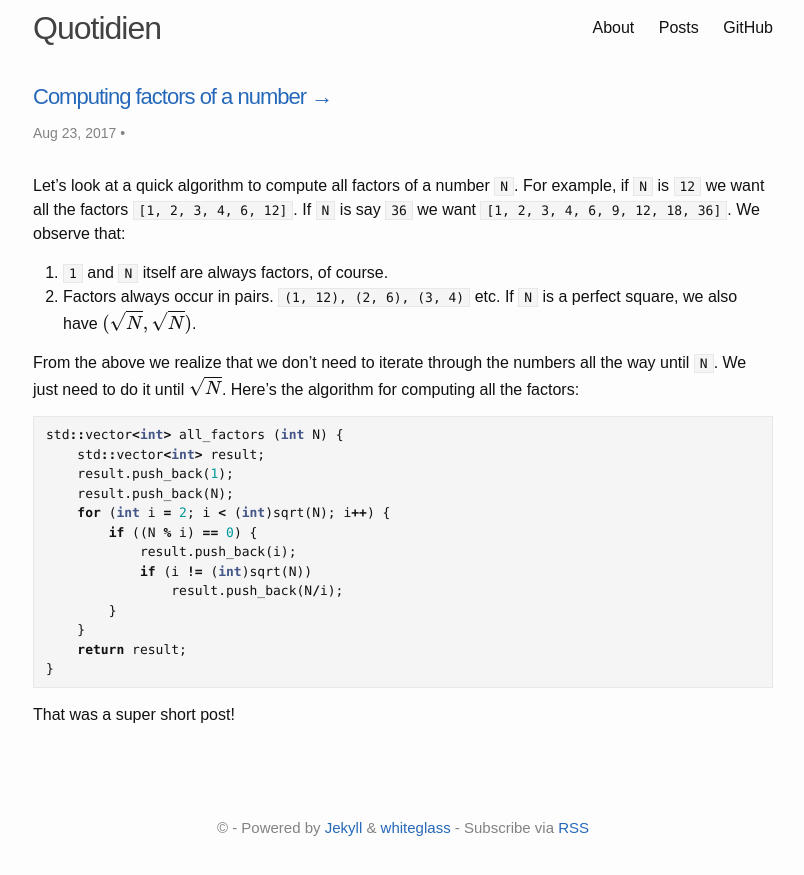
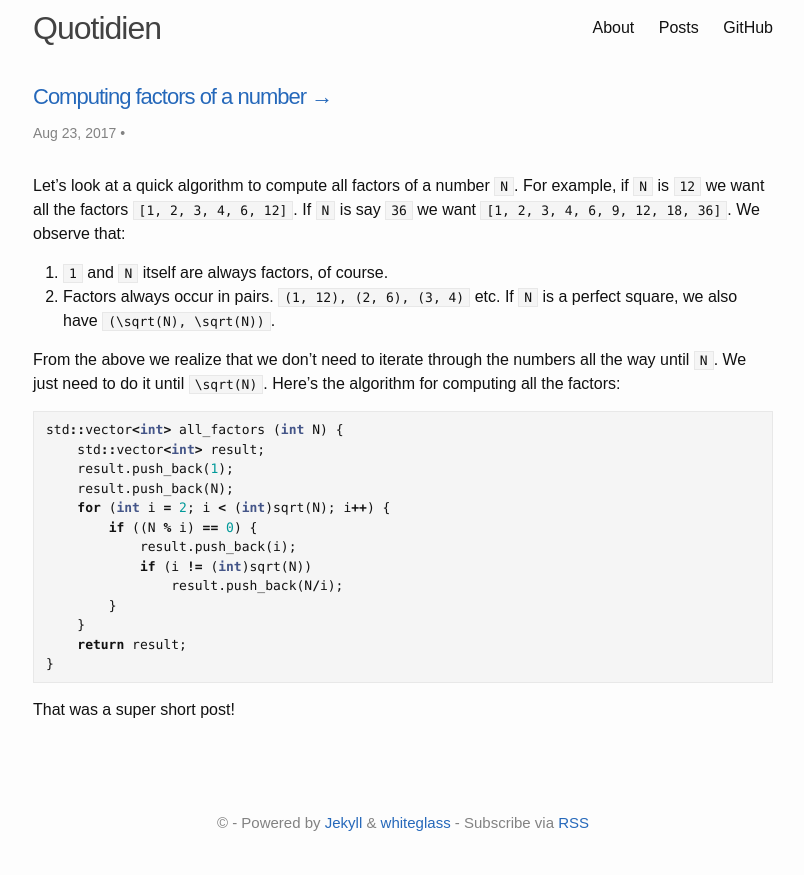
Before and after one commit to dotkay/dotkay.github.io, a Jekyll site: the page built from _posts/2017-08-23-computing-all-factors-of-a-number.md, in a window 1280 px wide. Shown: the top 875 px of the page, without its empty margins (237-1041 px from the left). Built offline with Jekyll 4.4.1, drawn with Linux system fonts in a browser that asks for light colours; formulas are drawn with MathJax 3.

Commit message:
minor fixes - no math symbols for now

```diff
--- a/_posts/2017-08-23-computing-all-factors-of-a-number.md
+++ b/_posts/2017-08-23-computing-all-factors-of-a-number.md
@@ -9,9 +9,9 @@ external-url: https://dotkay.github.io/2017/08/23/computing-all-factors-of-a-num
 Let's look at a quick algorithm to compute all factors of a number `N`. For example, if `N` is `12` we want all the factors `[1, 2, 3, 4, 6, 12]`. If `N` is say `36` we want `[1, 2, 3, 4, 6, 9, 12, 18, 36]`. We observe that:
 
 1. `1` and `N` itself are always factors, of course.
-2. Factors always occur in pairs. `(1, 12), (2, 6), (3, 4)` etc. If `N` is a perfect square, we also have $$(\sqrt{N}, \sqrt{N})$$.
+2. Factors always occur in pairs. `(1, 12), (2, 6), (3, 4)` etc. If `N` is a perfect square, we also have `(\sqrt(N), \sqrt(N))`.
 
-From the above we realize that we don't need to iterate through the numbers all the way until `N`. We just need to do it until $$\sqrt{N}$$. Here's the algorithm for computing all the factors:
+From the above we realize that we don't need to iterate through the numbers all the way until `N`. We just need to do it until `\sqrt(N)`. Here's the algorithm for computing all the factors:
 
 {% highlight cpp %}
 std::vector<int> all_factors (int N) {
```
